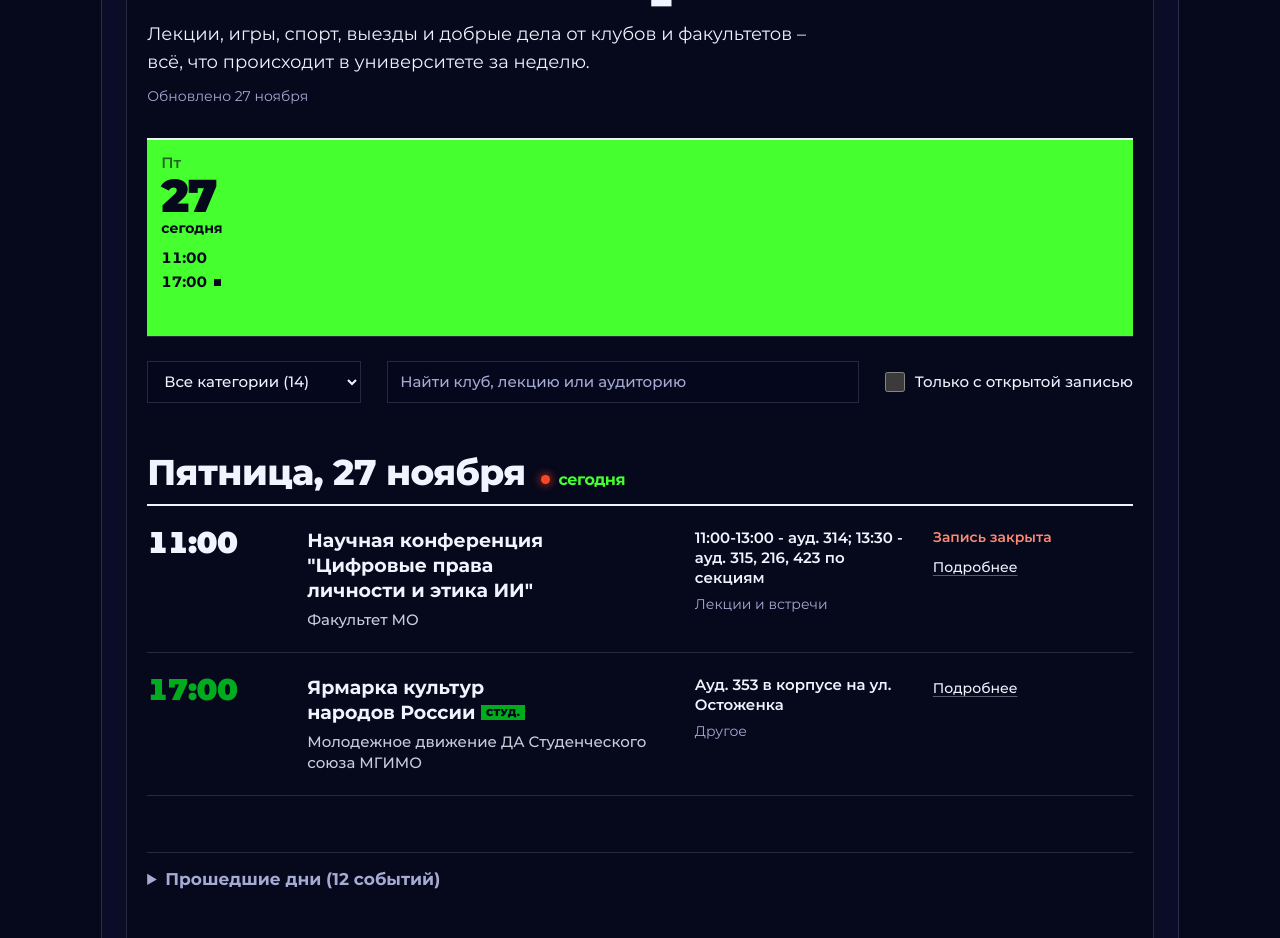
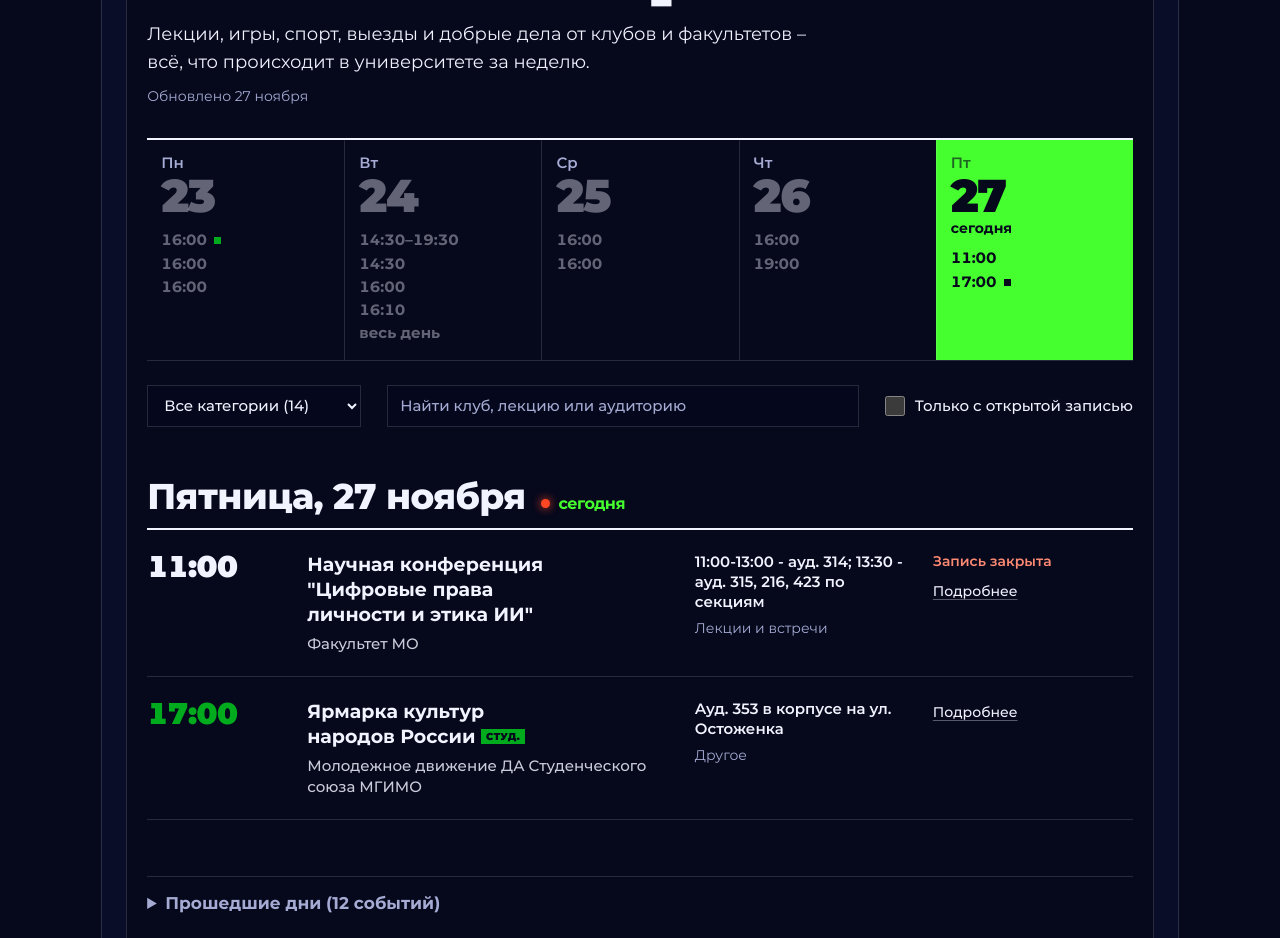
Before and after one commit to diblomac8/studsouz, a plain HTML site: page digest-editor.html in a window 1280 px wide. Shown: the part 2981-3919 px from the top of the page. Drawn offline with Linux system fonts and the light colour scheme.

Commit message:
Add files via upload

```diff
--- a/digest-editor.html
+++ b/digest-editor.html
@@ -2,7 +2,7 @@
 <html lang="ru">
 <head>
 <meta charset="utf-8">
-<meta http-equiv="Content-Security-Policy" content="default-src 'none'; script-src 'sha256-q43+E5gmFxyiLX0ydXPd7ELmS/wOwYAZy2cJ1EtsMPM=' 'sha256-c3GVrEXTH3b08NqmQ69XUYyEi3GXF+jepk8pozBG9ho=' 'sha256-7wU/AaE0JSMbZSuRAVmtwqOxyAAxngO6TnVjmKUfrLg=' 'sha256-SVr9+h5E/ySNIfDnJ3WLM39YNsZpAwDxgKtghgBYlk4=' 'sha256-x5V8EZh7RZ4rjXY9Bng01PBBsZQuyflC08l6WsGBsLg=' 'sha256-oU3t9dClPtQnX+cPXmFZYTm1nUKfMV6+Mob7wRtLICg='; style-src 'unsafe-inline'; img-src 'self' data:; media-src 'self'; font-src data:; connect-src 'self' https://api.github.com; base-uri 'none'; form-action 'none'; upgrade-insecure-requests">
+<meta http-equiv="Content-Security-Policy" content="default-src 'none'; script-src 'sha256-q43+E5gmFxyiLX0ydXPd7ELmS/wOwYAZy2cJ1EtsMPM=' 'sha256-c3GVrEXTH3b08NqmQ69XUYyEi3GXF+jepk8pozBG9ho=' 'sha256-7wU/AaE0JSMbZSuRAVmtwqOxyAAxngO6TnVjmKUfrLg=' 'sha256-SVr9+h5E/ySNIfDnJ3WLM39YNsZpAwDxgKtghgBYlk4=' 'sha256-x5V8EZh7RZ4rjXY9Bng01PBBsZQuyflC08l6WsGBsLg=' 'sha256-k2pw00ntMiooPL/a7bdGsuLPDWnOQFAu2dP9aF9Cxps='; style-src 'unsafe-inline'; img-src 'self' data:; media-src 'self'; font-src data:; connect-src 'self' https://api.github.com; base-uri 'none'; form-action 'none'; upgrade-insecure-requests">
 <meta name="viewport" content="width=device-width, initial-scale=1, viewport-fit=cover">
 <title>Редактор дайджеста – Студсоюз МГИМО</title>
 <meta name="description" content="Редактор еженедельного дайджеста Студенческого союза МГИМО">
@@ -610,7 +610,7 @@ a.wb-day:hover{background:var(--ink-2)}
 .wb-day.today li.own::after{background:var(--ink)}
 a.wb-day.today:hover{background:#6dff58}
 .wb-day.past,.wb-day.empty{color:rgba(241,243,255,.4)}
-.wb-day.past .wb-times li:not(.more){text-decoration:line-through;text-decoration-thickness:1px}
+
 
 /* фильтры */
 .dg-tools{display:flex;flex-wrap:wrap;align-items:center;gap:12px 26px;padding-top:22px}
@@ -1755,14 +1755,14 @@ var DGV = (function () {
   function monday(s) { var d = DG.parseISO(s); var k = (d.getDay() + 6) % 7; d.setDate(d.getDate() - k); return DG.iso(d.getFullYear(), d.getMonth() + 1, d.getDate()); }
   function board(events, L, today, byDay) {
     var all = events.map(function (e) { return e.date; }).sort().filter(function (d, i, a) { return d !== a[i - 1]; });
-    var up = all.filter(function (d) { return d >= today; });
-    var days = (up.length ? up : all).slice(0, 14);
+    var days = all.slice(0, 14);   // прошедшие дни остаются на доске (тусклыми), чтобы колонки не расширялись
     var nav = el('nav', 'wb'); nav.setAttribute('aria-label', L.boardLabel);
     nav.style.setProperty('--n', Math.max(1, Math.min(days.length, 7)));
     days.forEach(function (day) {
       var list = (byDay[day] || []).slice().sort(DG.cmp);
       var cell = el(list.length ? 'a' : 'div', 'wb-day' + (day === today ? ' today' : '') + (day < today ? ' past' : '') + (list.length ? '' : ' empty'));
       if (list.length) cell.href = '#d-' + day;
+      if (list.length && day < today) cell.addEventListener('click', function () { var p = document.querySelector('.dg-past'); if (p) p.open = true; });
       var hd = el('p', 'wb-hd');
       hd.appendChild(el('span', 'wb-wd', wdShort(day, L.lang)));
       hd.appendChild(el('b', 'wb-num', String(DG.parseISO(day).getDate())));
```
Also changed, not shown: digest-en.html (+4 -4 lines), digest.html (+4 -4 lines), en.html (+1 -1 lines), index.html (+1 -1 lines), 1 other file.
